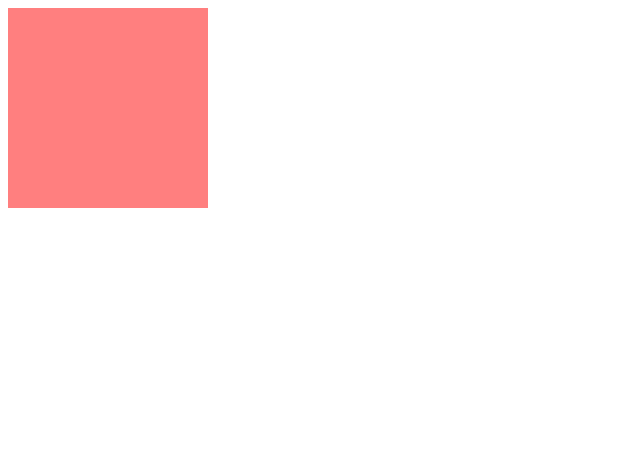
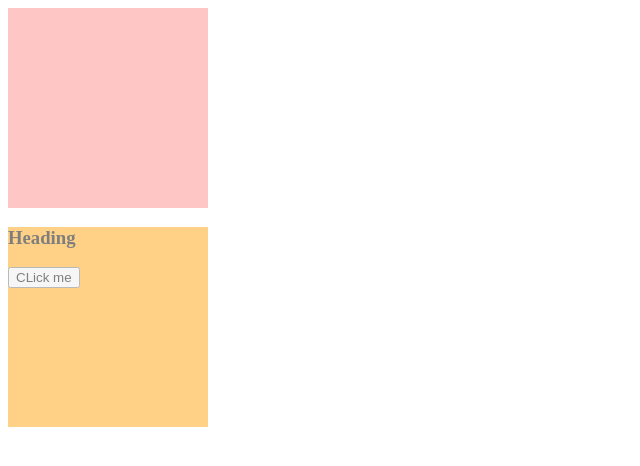
Before and after one commit to iam-neo/MERN-dev-Journey, a plain HTML site: page CSS/CSS Part 4/Alpha channel/index.html in a window 1280 px wide. Shown: the whole page, without its empty margins (0-640 px from the left). Drawn offline with Linux system fonts and the light colour scheme.

Commit message:
new update

```diff
--- a/CSS/CSS Part 4/Alpha channel/index.html
+++ b/CSS/CSS Part 4/Alpha channel/index.html
@@ -8,5 +8,9 @@
 </head>
 <body>
     <div></div>
+    <div id="opacity">
+        <h3>Heading</h3>
+        <button>CLick me</button>
+    </div>
 </body>
 </html>
--- a/CSS/CSS Part 4/Alpha channel/style.css
+++ b/CSS/CSS Part 4/Alpha channel/style.css
@@ -1,5 +1,10 @@
 div {
     height: 200px;
     width: 200px;
-     background-color: rgba(255, 0, 0, 0.5);
+     background-color: rgba(255, 0, 0, 0.222);
 }
+
+#opacity {
+    background-color: #ffa511;
+    opacity: 0.5;
+}
```
Also changed, not shown: CSS/CSS Transition/index.html (added), CSS/CSS Transition/style.css (added).
